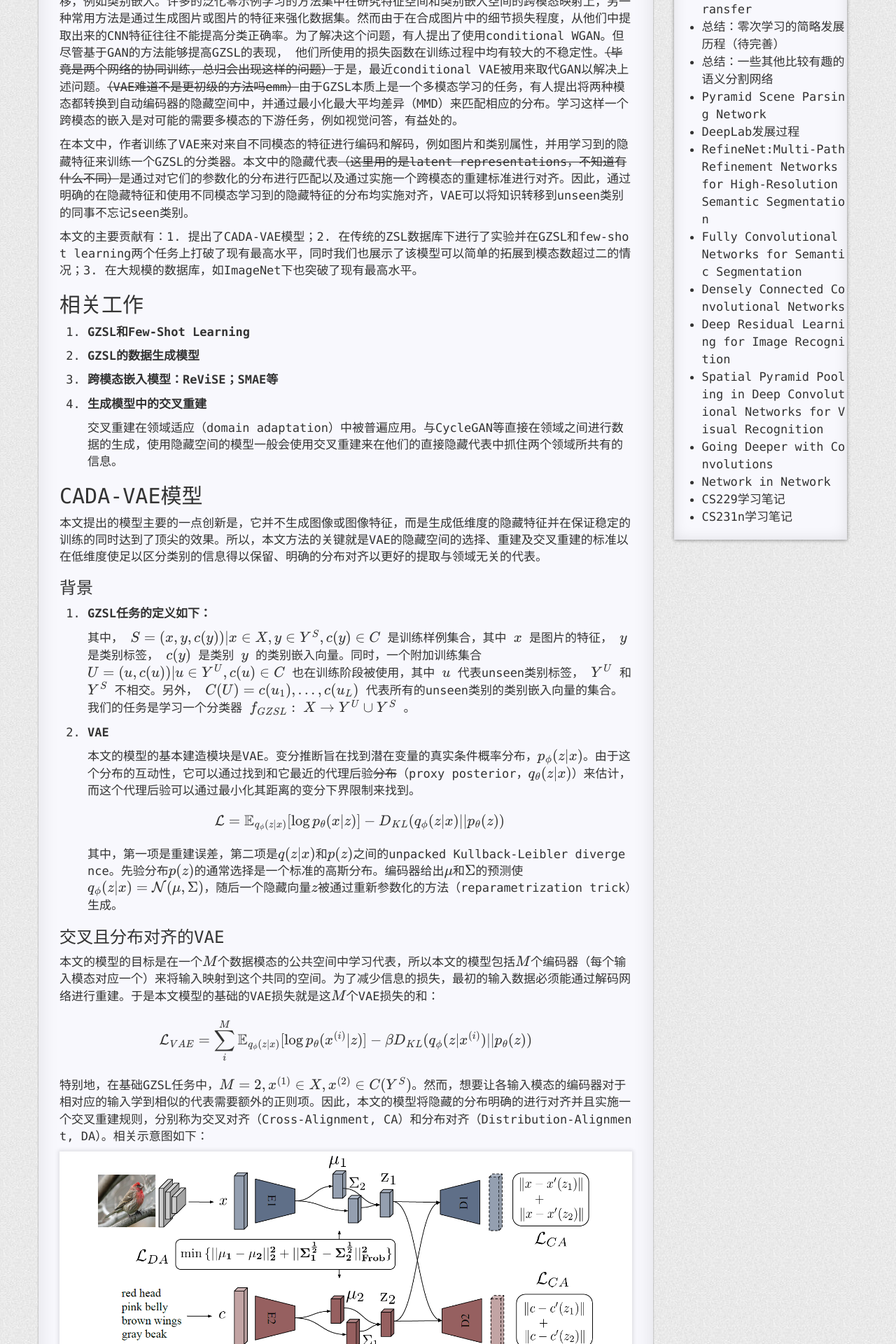
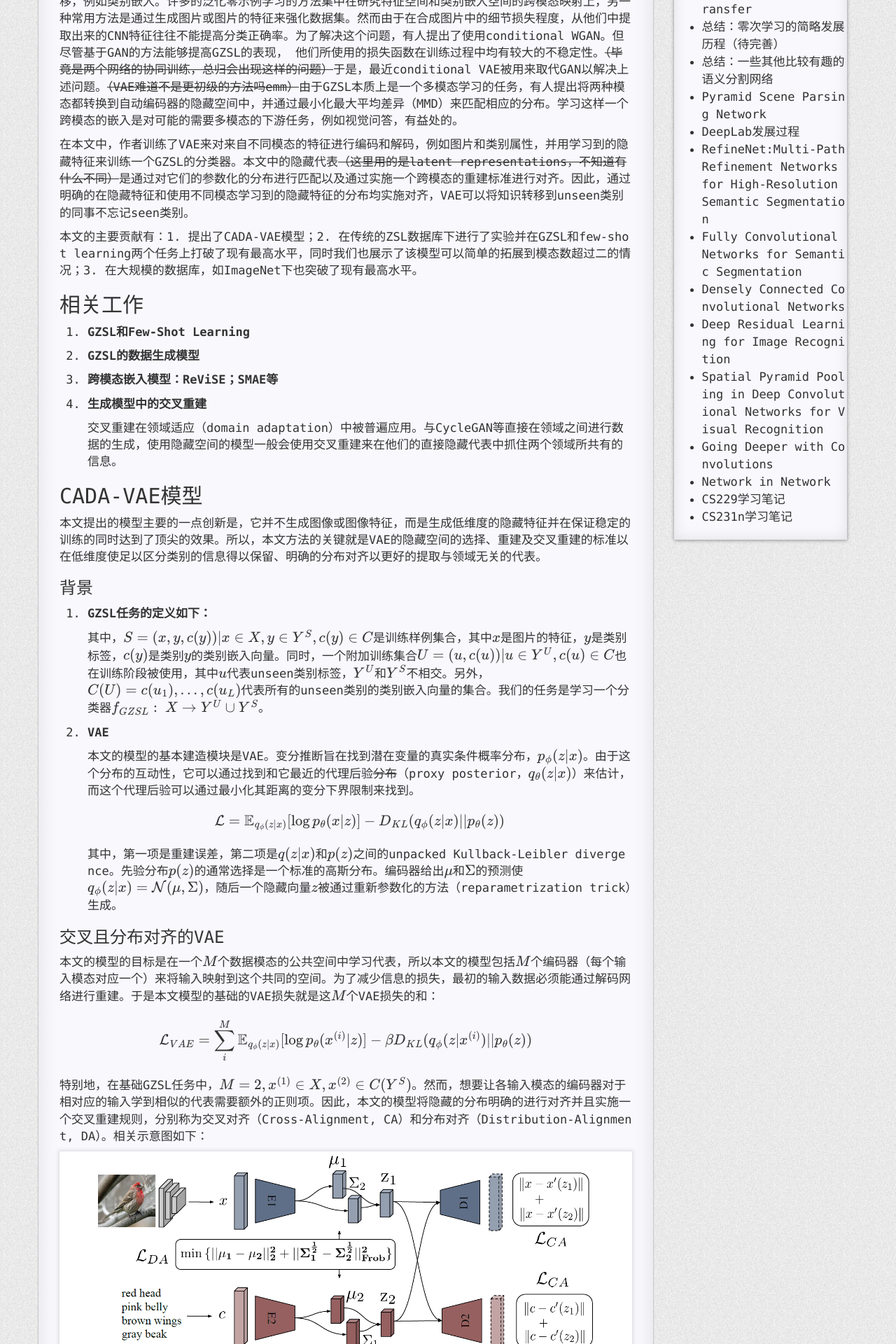
Before and after one commit to TravelLeraLone/TravelLeraLone.github.io, a Jekyll site: the page built from _posts/2019-05-31-GZSLVAE.md, in a window 1280 px wide. Shown: the part 835-2755 px from the top of the page at 70% size. Built offline with Jekyll 4.4.1, drawn with Linux system fonts in a browser that asks for light colours; nearby versions of some CDN libraries; formulas are drawn with MathJax 3; comment, search, counter and statistics services are not loaded; a style sheet for code colours, icons or effects is not loaded.

```diff
--- a/_posts/2019-05-31-GZSLVAE.md
+++ b/_posts/2019-05-31-GZSLVAE.md
@@ -44,29 +44,7 @@ GZSL是一个有挑战性的工作，尤其是对于不平衡的大数据集例
 
 1. **GZSL任务的定义如下：**
 
-   其中，
-   $S={(x,y,c(y))|x\in X,y\in Y^S,c(y)\in C}$
-   是训练样例集合，其中
-   $x$
-   是图片的特征，
-   $y$
-   是类别标签，
-   $c(y)$
-   是类别
-   $y$
-   的类别嵌入向量。同时，一个附加训练集合
-   $U={(u,c(u))|u\in Y^U,c(u)\in C}$
-   也在训练阶段被使用，其中
-   $u$
-   代表unseen类别标签，
-   $Y^U$
-   和
-   $Y^S$
-   不相交。另外，
-   $C(U)={c(u_1),...,c(u_L)}$
-   代表所有的unseen类别的类别嵌入向量的集合。我们的任务是学习一个分类器
-   $f_{GZSL}:\ X\rightarrow Y^U\cup Y^S$
-   。
+   其中，$S={(x,y,c(y))\|x\in X,y\in Y^S,c(y)\in C}$是训练样例集合，其中$x$是图片的特征，$y$是类别标签，$c(y)$是类别$y$的类别嵌入向量。同时，一个附加训练集合$U={(u,c(u))\|u\in Y^U,c(u)\in C}$也在训练阶段被使用，其中$u$代表unseen类别标签，$Y^U$和$Y^S$不相交。另外，$C(U)={c(u_1),...,c(u_L)}$代表所有的unseen类别的类别嵌入向量的集合。我们的任务是学习一个分类器$f_{GZSL}:\ X\rightarrow Y^U\cup Y^S$。
 
 2. **VAE**
 
```
